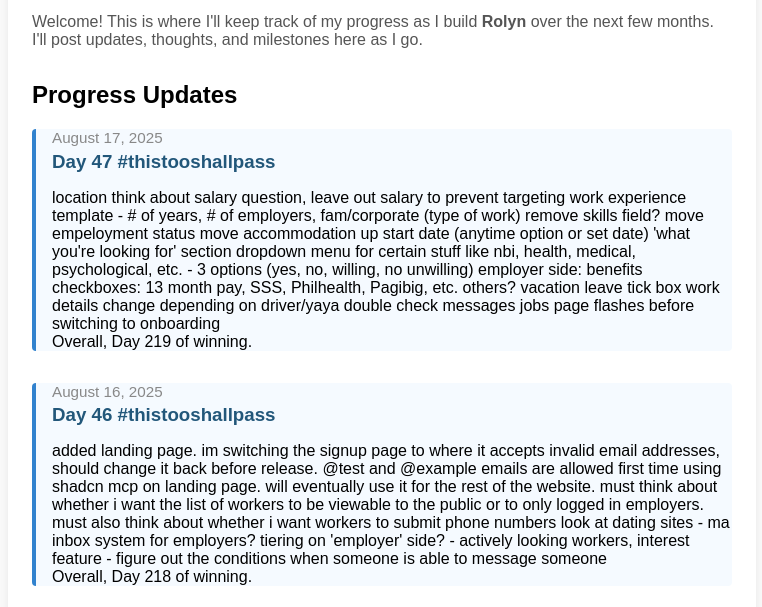
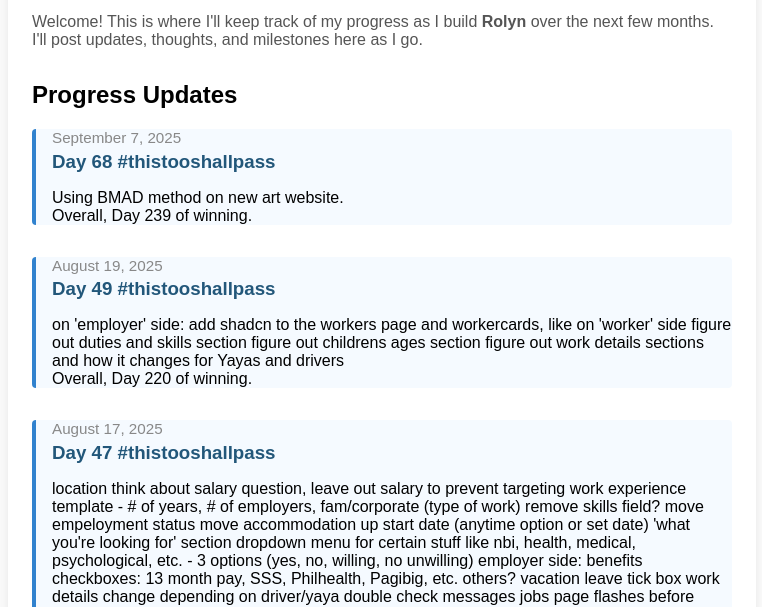
Before and after one commit to miggyjv/miggyjv.github.io, a plain HTML site: page index.html in a window 1280 px wide. Shown: the part 133-740 px from the top of the page, without its empty margins (258-1020 px from the left). Drawn offline with Linux system fonts and the light colour scheme.

Commit message:
Update index.html

```diff
--- a/index.html
+++ b/index.html
@@ -58,6 +58,37 @@
 
       <!-- Blog Post Example: Copy and edit this block for each new post -->
       <div class="post">
+        <div class="post-date">September 7, 2025</div>
+        <h3 class="post-title">Day 68 #thistooshallpass</h3>
+        <p>
+          Using BMAD method on new art website.
+
+
+          <br>
+          Overall, Day 239 of winning.
+        </p>
+      </div>
+
+
+      <div class="post">
+        <div class="post-date">August 19, 2025</div>
+        <h3 class="post-title">Day 49 #thistooshallpass</h3>
+        <p>
+          on 'employer' side:
+          add shadcn to the workers page and workercards, like on 'worker' side
+
+          figure out duties and skills section
+          figure out childrens ages section
+
+          figure out work details sections and how it changes for Yayas and drivers
+
+
+          <br>
+          Overall, Day 220 of winning.
+        </p>
+      </div>
+
+      <div class="post">
         <div class="post-date">August 17, 2025</div>
         <h3 class="post-title">Day 47 #thistooshallpass</h3>
         <p>
@@ -79,6 +110,12 @@
           double check messages
 
           jobs page flashes before switching to onboarding
+
+          make all the fields require in onboarding first section
+
+          think about displaying phone numbers
+
+          make the error messages cleaner for when users don't input the right format for fields or don't fill out a required field
 
 
           <br>
```
